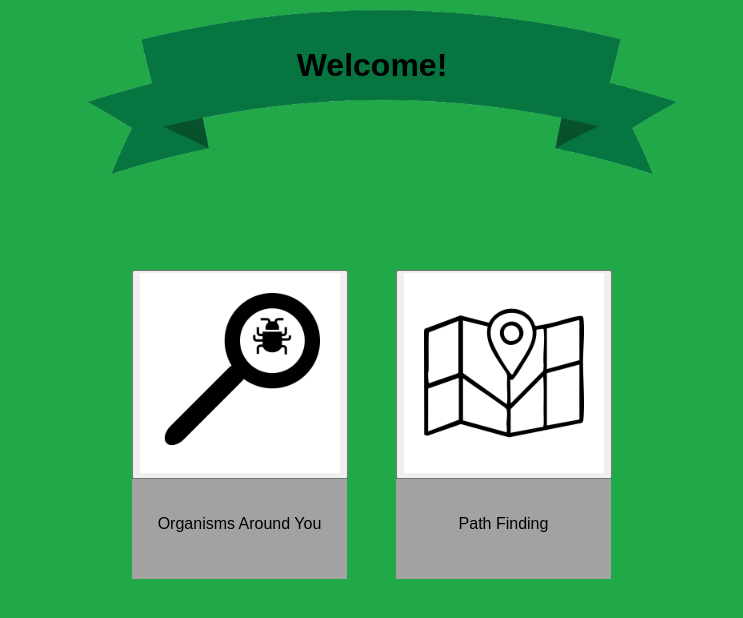
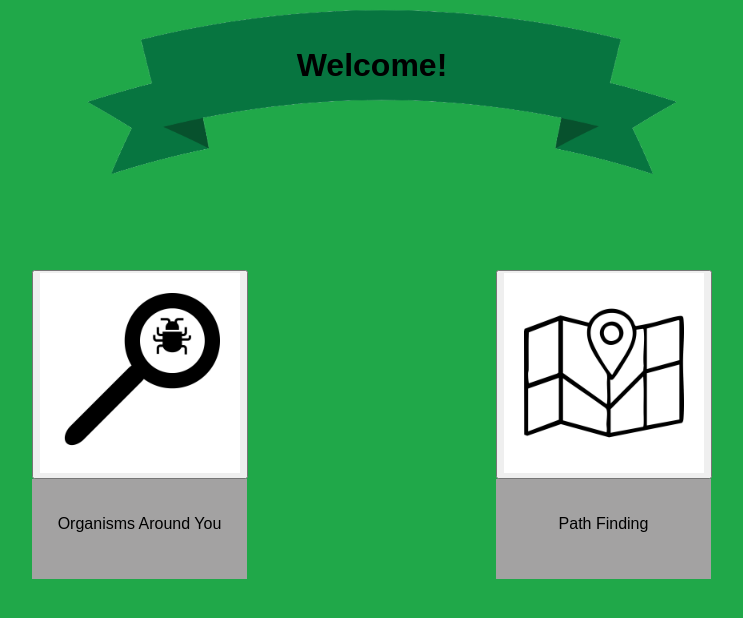
Before and after one commit to cvojkufka/445Project2, a Vue app: page / in a window 1280 px wide. Shown: the top 618 px of the page, without its empty margins (268-1011 px from the left). Built offline with nearby package versions, Linux system fonts and the light colour scheme.

Commit message:
Spaced the Organism and Map buttons out on the home page

```diff
--- a/src/components/Home.vue
+++ b/src/components/Home.vue
@@ -60,12 +60,12 @@ defineProps ({
 
 /*Organisms Button from Screen*/
 .organisms {
-    left: 400px;
+    left: 300px;
 }
 
 /*Map Button from Screen*/
 .map {
-    right: 400px;
+    right: 300px;
 }
 
 /*Button Placement and Sizing*/
```
